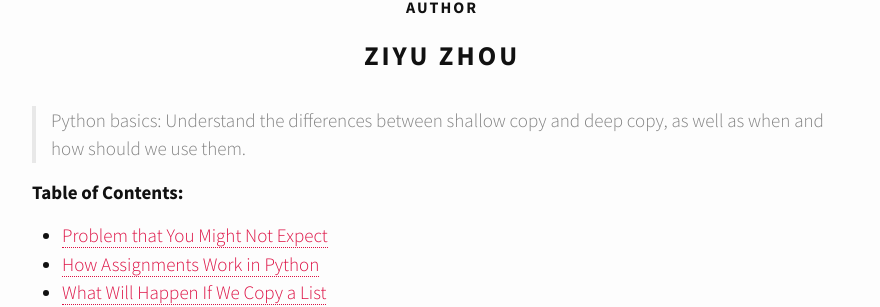
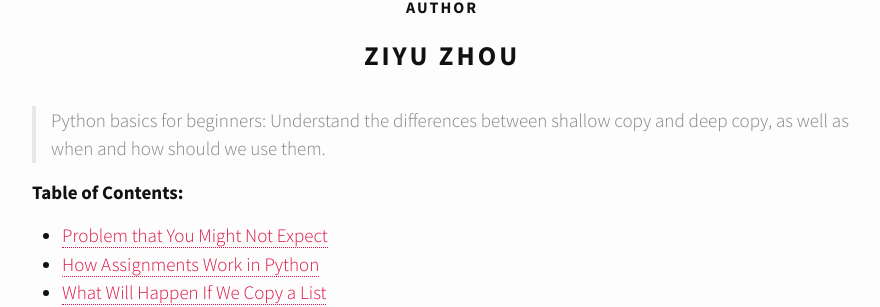
Before and after one commit to Ziyu0/Ziyu0.github.io, a Jekyll site: the page built from _posts/2018-01-24-pb-shallow-deep-copy.md, in a window 1280 px wide and 900 px high, scrolled down 346 px. Shown: the part 152-459 px from the top of the window, without its empty margins (198-1078 px from the left). Built offline with Jekyll 4.4.1, drawn with Linux system fonts in a browser that asks for light colours; nearby versions of some CDN libraries; emoji names are drawn with the system emoji font.

Commit message:
Fix bug in post...

````diff
--- a/_posts/2018-01-24-pb-shallow-deep-copy.md
+++ b/_posts/2018-01-24-pb-shallow-deep-copy.md
@@ -6,7 +6,7 @@ categories: ["PythonBasics"]
 author: "Ziyu Zhou"
 ---
 
-> Python basics: Understand the differences between shallow copy and deep copy, as well as when and how should we use them.
+> Python basics for beginners: Understand the differences between shallow copy and deep copy, as well as when and how should we use them.
 
 **Table of Contents:**
 <!-- TOC -->
@@ -186,7 +186,7 @@ Perfect. However, what happens if our list is a nested one? For example:
 
 ```python
 >>> list1 = ['a','b',['ccc','ddd']]
->>> list2 = list1
+>>> list2 = list1[:]
 >>> list2[2][0] = 'E'
 >>> print(list2)
 ['a', 'b', ['E', 'ddd']]
````
